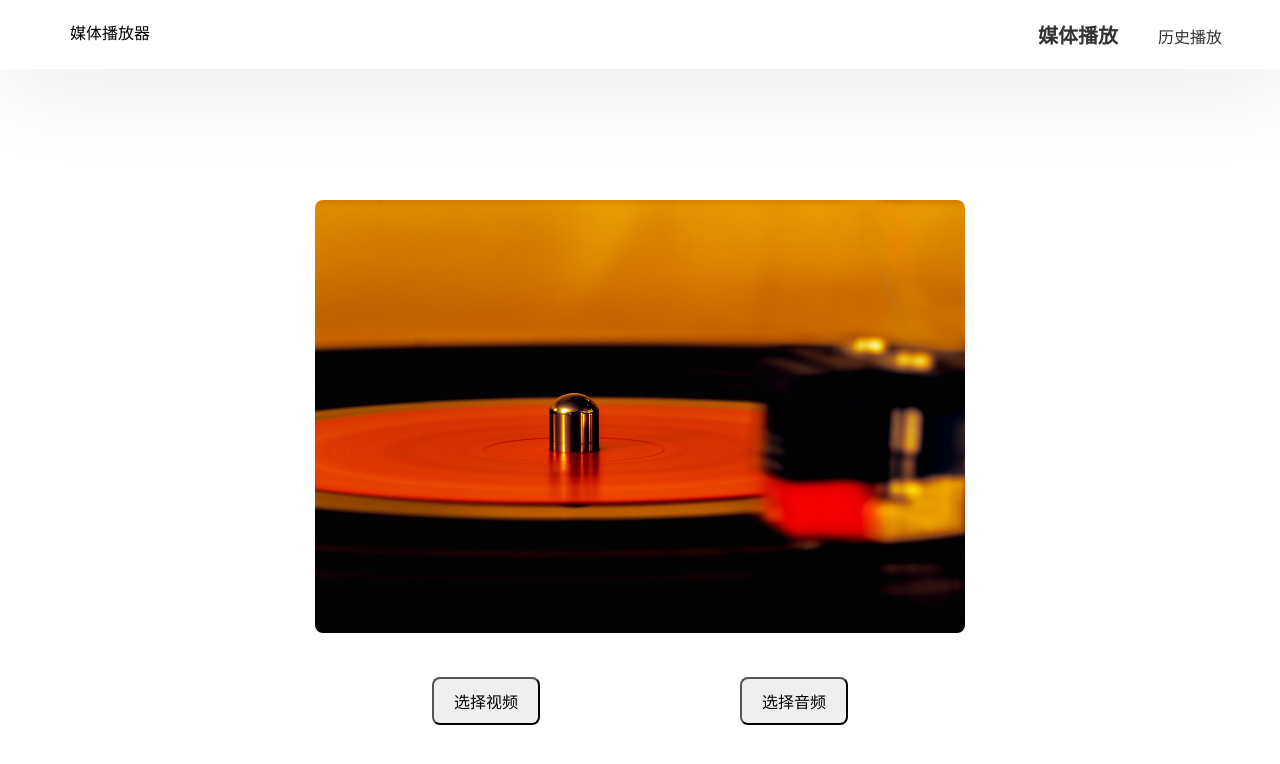
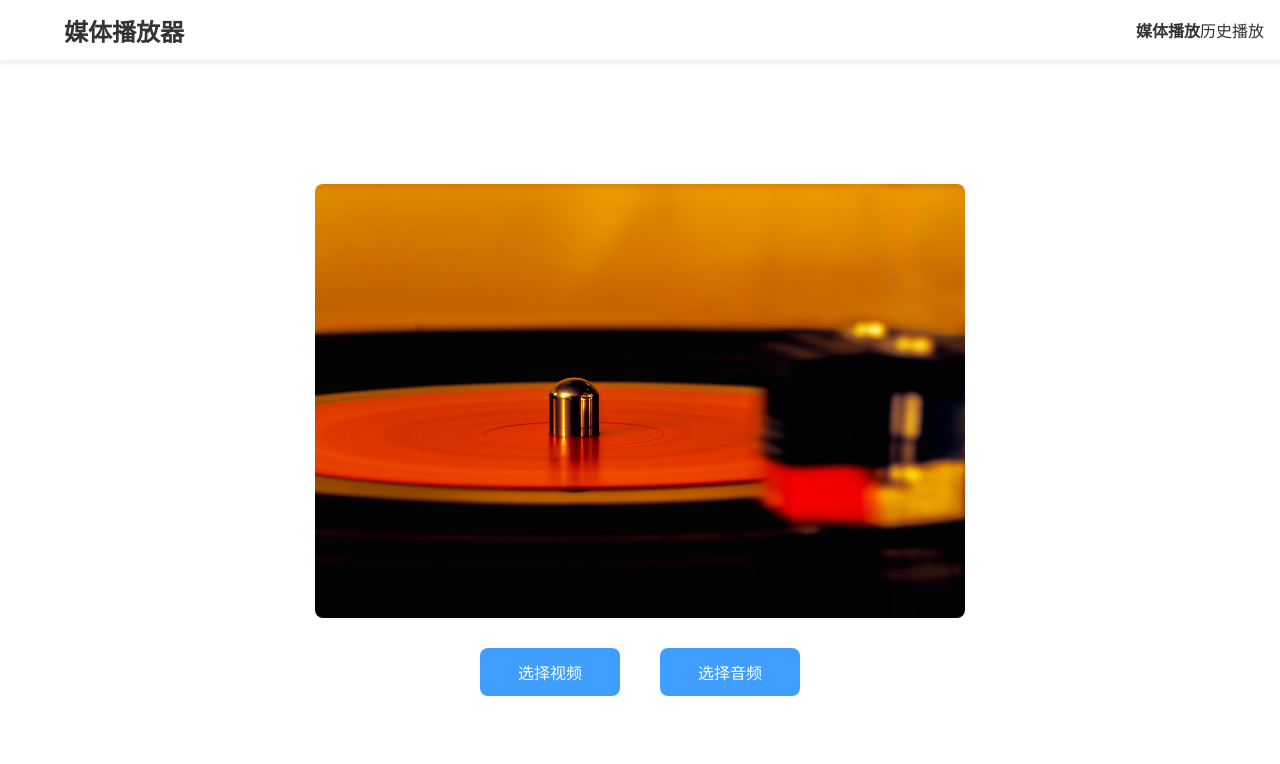
Before and after one commit to HFY-gif/media-player, a Vue app: page / in a window 1280 px wide. Shown: the top 764 px of the page. Built offline with nearby package versions, Linux system fonts and the light colour scheme.

Commit message:
Update Home.vue
修改页面布局以及按钮的样式

```diff
--- a/src/views/Home.vue
+++ b/src/views/Home.vue
@@ -9,7 +9,7 @@
     </header>
 
     <main class="home-container">
-      <img src="@/assets/bofang.png" class="banner-img" />
+     <img src="@/assets/bofang.png" alt="播放Banner" class="banner-img" />
       <div class="buttons">
         <input type="file" ref="videoInput" accept="video/*" @change="handleVideoSelect" hidden />
         <input type="file" ref="audioInput" accept="audio/*" @change="handleAudioSelect" hidden />
@@ -45,37 +45,74 @@ export default {
 .navbar {
   display: flex;
   justify-content: space-between;
-  padding: 20px 70px;
+  align-items: center;
+  padding: 0 5vw;
+  height: 60px;
   position: fixed;
-  width: 90%;
+  width: 100%;
   top: 0;
   background-color: #fff;
-  box-shadow: 0 10px 100px rgba(0, 0, 0, 0.1);
+  box-shadow: 0 2px 8px rgba(0, 0, 0, 0.1);
+  z-index: 1000;
+  max-width: 1200px;
+  margin: 0 auto;
+}
+  .nav-title {
+  font-size: 24px;
+  font-weight: bold;
+  color: #333;
 }
 .nav-links a {
-  margin-left: 40px;
-  text-decoration: none;
+ text-decoration: none;
   color: #333;
+  font-size: 16px;
+  transition: color 0.3s;
+}
+  .nav-links a:hover {
+  color: #409eff;
 }
 .router-link-exact-active {
   font-weight: bold;
-  font-size: 20px;
+  font-size: 18px;
   text-decoration: underline;
 }
 
 .home-container {
-  margin-top: 200px;
+  margin-top: 80px;
+  display: flex;
+  flex-direction: column;
+  align-items: center;
+  justify-content: center;
+  min-height: calc(100vh - 80px);
+  padding: 20px;
+  box-sizing: border-box;
   text-align: center;
 }
 .banner-img {
+   max-width: 90vw;
   width: 650px;
+  border-radius: 8px;
   margin-bottom: 30px;
-  border-radius: 8px;
+  object-fit: contain;
 }
+  .buttons {
+  display: flex;
+  gap: 40px;
+  flex-wrap: wrap;
+  justify-content: center;
+  }
 .buttons button {
-  margin: 10px 100px;
-  padding: 10px 20px;
+  padding: 12px 28px;
   font-size: 16px;
   border-radius: 8px;
+  border: none;
+  background-color: #409eff;
+  color: white;
+  cursor: pointer;
+  transition: background-color 0.3s;
+  min-width: 140px;
+}
+  .buttons button:hover {
+  background-color: #66b1ff;
 }
 </style>
```
